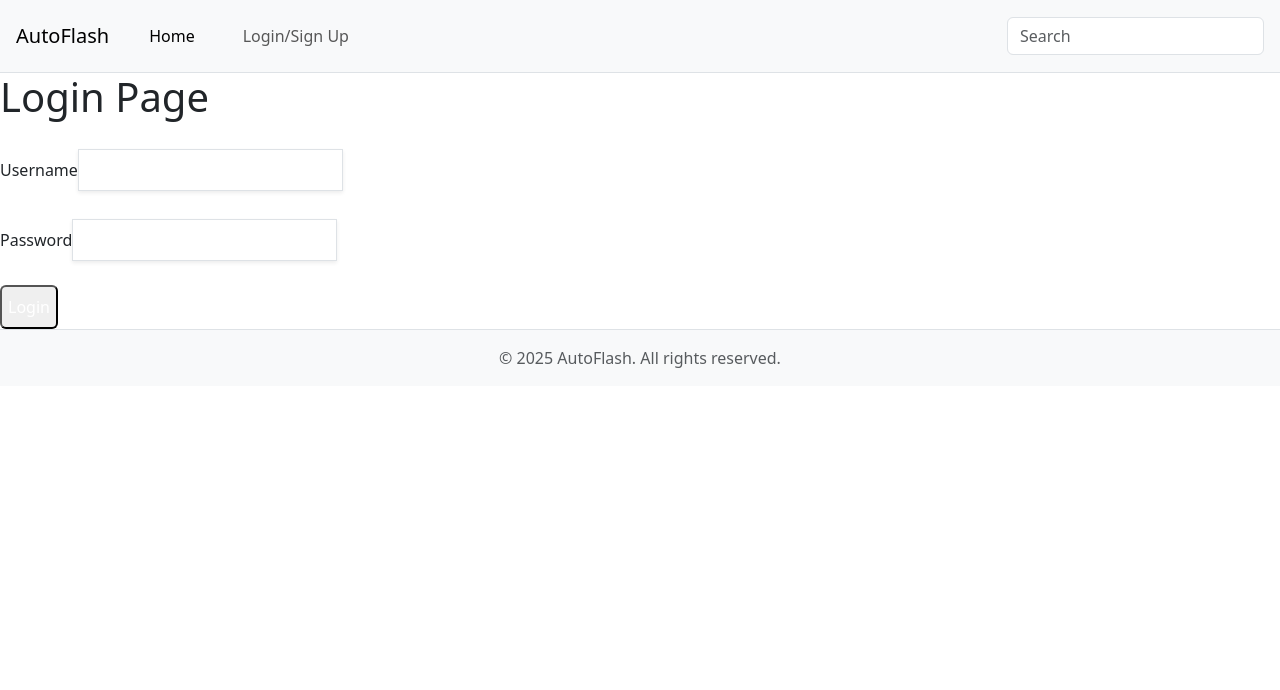
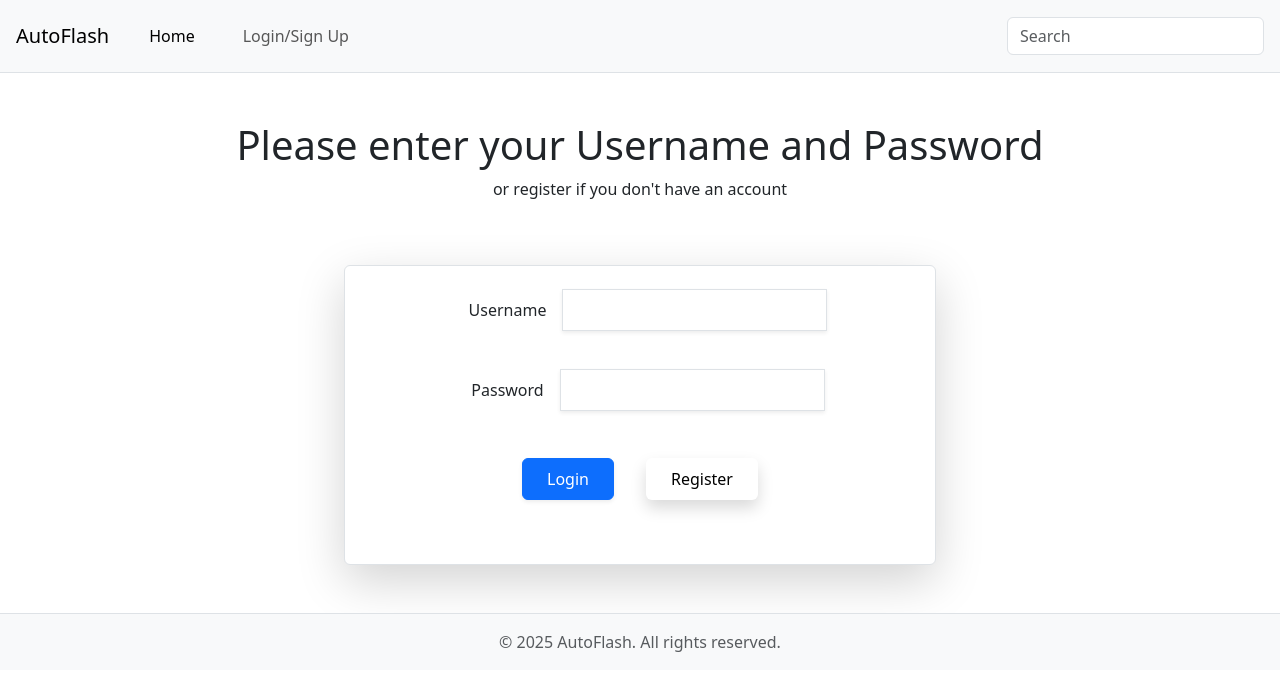
Before and after one commit to JaydenLandis/csci-4300-group-project, a Next.js app: page /login in a window 1280 px wide. Shown: the top 690 px of the page. Built offline with nearby package versions, Linux system fonts and the light colour scheme.

Commit message:
Finished the login page

```diff
--- a/src/app/login/page.tsx
+++ b/src/app/login/page.tsx
@@ -1,12 +1,13 @@
 const Login = () => {
   return (
-    <div className="flex flex-col items-center justify-center min-h-screen bg-gray-100">
-      <h1 className="text-3xl font-bold mb-4">Login Page</h1>
-      <form className="bg-white p-6 rounded shadow-md w-80">
+    <div className="flex flex-col items-center justify-content-center text-center h-100 bg-gray-100 p-5">
+      <h1 className="text-3xl font-bold mb-2">Please enter your Username and Password</h1>
+      <p className="text-3xl mb-3 pb-5">or register if you don't have an account</p>
+      <form className="bg-white p-3 mx-auto rounded shadow-md w-50 rounded border shadow-lg">
         <div className="mb-4">
           <label
             htmlFor="username"
-            className="block text-sm font-medium text-gray-700"
+            className="block text-sm font-medium text-gray-700 m-3"
           >
             Username
           </label>
@@ -19,7 +20,7 @@ const Login = () => {
         <div className="mb-4">
           <label
             htmlFor="password"
-            className="block text-sm font-medium text-gray-700"
+            className="block text-sm font-medium text-gray-700 margin-50 m-3"
           >
             Password
           </label>
@@ -31,10 +32,14 @@ const Login = () => {
         </div>
         <button
           type="submit"
-          className="w-full bg-blue-500 text-white py-2 rounded hover:bg-blue-600"
+          className="btn btn-primary w-full bg-blue-500 text-white py-2 rounded hover:bg-blue-600 shadow-sm p-4 mb-5 m-3"
         >
           Login
         </button>
+        <button
+        type="submit"
+        className="btn w-full bg-blue-500 text-black py-2 rounded hover:bg-blue-600 shadow p-4 mb-5 m-3"
+        > Register</button>
       </form>
     </div>
   );
```
